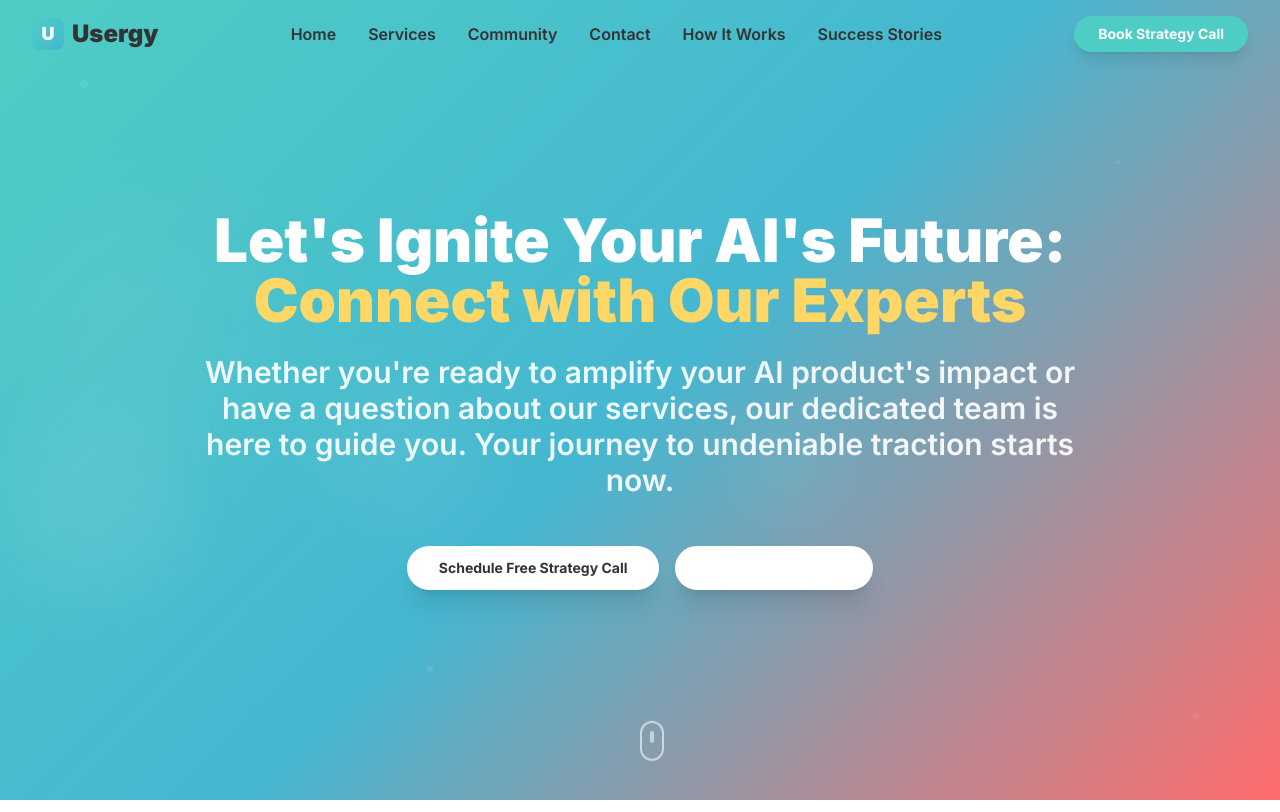
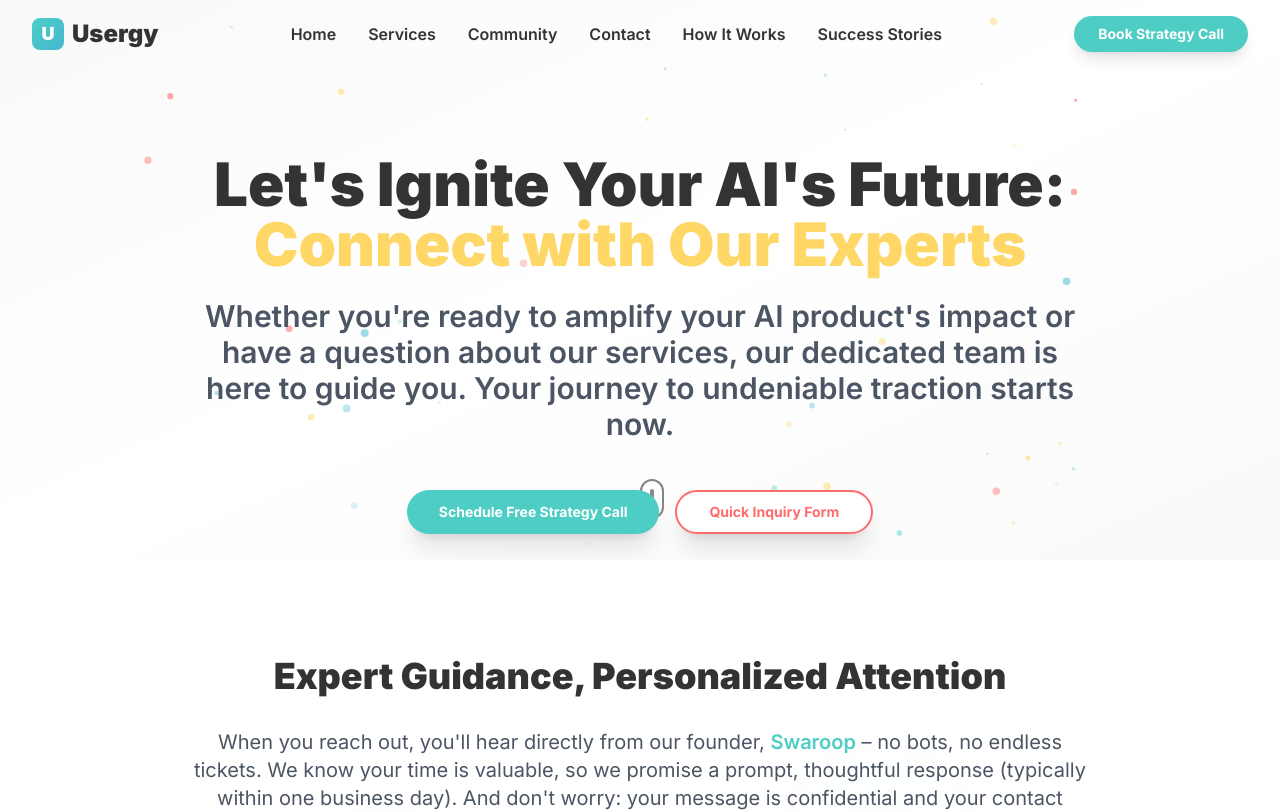
Before and after one commit to UsergyAI/usergyai, a React (Vite) app: page /contact in a window 1280 px wide. Shown: the top 812 px of the page. Built offline with nearby package versions, Linux system fonts and the light colour scheme.

Commit message:
Refactor: Match contact page background to services
Copy the animated background from the services page to the contact page. Remove the existing background from the contact page.

```diff
--- a/src/components/contact/ContactHero.tsx
+++ b/src/components/contact/ContactHero.tsx
@@ -1,8 +1,77 @@
 
-import React from 'react';
+import React, { useState, useEffect, useRef } from 'react';
 import { Button } from '@/components/ui/button';
 
 const ContactHero = () => {
+  const canvasRef = useRef<HTMLCanvasElement>(null);
+
+  useEffect(() => {
+    const canvas = canvasRef.current;
+    if (!canvas) return;
+
+    const ctx = canvas.getContext('2d');
+    if (!ctx) return;
+
+    const resizeCanvas = () => {
+      canvas.width = canvas.offsetWidth;
+      canvas.height = canvas.offsetHeight;
+    };
+
+    resizeCanvas();
+    window.addEventListener('resize', resizeCanvas);
+
+    const particles: Array<{
+      x: number;
+      y: number;
+      vx: number;
+      vy: number;
+      size: number;
+      opacity: number;
+      color: string;
+    }> = [];
+
+    const colors = ['#4ECDC4', '#45B7D1', '#FF6B6B', '#FED766'];
+
+    for (let i = 0; i < 40; i++) {
+      particles.push({
+        x: Math.random() * canvas.width,
+        y: Math.random() * canvas.height,
+        vx: (Math.random() - 0.5) * 0.5,
+        vy: (Math.random() - 0.5) * 0.5,
+        size: Math.random() * 3 + 1,
+        opacity: Math.random() * 0.5 + 0.1,
+        color: colors[Math.floor(Math.random() * colors.length)]
+      });
+    }
+
+    const animate = () => {
+      if (!ctx || !canvas) return;
+      ctx.clearRect(0, 0, canvas.width, canvas.height);
+
+      particles.forEach(particle => {
+        particle.x += particle.vx;
+        particle.y += particle.vy;
+
+        if (particle.x < 0 || particle.x > canvas.width) particle.vx *= -1;
+        if (particle.y < 0 || particle.y > canvas.height) particle.vy *= -1;
+
+        ctx.globalAlpha = particle.opacity;
+        ctx.fillStyle = particle.color;
+        ctx.beginPath();
+        ctx.arc(particle.x, particle.y, particle.size, 0, Math.PI * 2);
+        ctx.fill();
+      });
+
+      requestAnimationFrame(animate);
+    };
+
+    animate();
+
+    return () => {
+      window.removeEventListener('resize', resizeCanvas);
+    };
+  }, []);
+
   const scrollToForm = () => {
     const formElement = document.getElementById('contact-form');
     if (formElement) {
@@ -11,31 +80,21 @@ const ContactHero = () => {
   };
 
   return (
-    <section className="relative min-h-screen flex items-center justify-center gradient-hero overflow-hidden">
-      {/* Dynamic animated background elements - identical to homepage */}
-      <div className="absolute inset-0 opacity-20">
-        <div className="absolute top-1/4 left-1/6 w-64 h-64 bg-white rounded-full blur-3xl animate-float opacity-30"></div>
-        <div className="absolute bottom-1/4 right-1/6 w-48 h-48 bg-white rounded-full blur-2xl animate-pulse opacity-40"></div>
-        <div className="absolute top-1/2 right-1/3 w-32 h-32 bg-white rounded-full blur-xl animate-float opacity-20" style={{ animationDelay: '-3s' }}></div>
-        <div className="absolute bottom-1/3 left-1/4 w-40 h-40 bg-white rounded-full blur-2xl animate-pulse opacity-25" style={{ animationDelay: '-1.5s' }}></div>
-      </div>
-
-      {/* Subtle geometric pattern overlay */}
-      <div className="absolute inset-0 opacity-10">
-        <div className="absolute top-20 left-20 w-2 h-2 bg-white rounded-full animate-pulse"></div>
-        <div className="absolute top-40 right-40 w-1 h-1 bg-white rounded-full animate-pulse" style={{ animationDelay: '-2s' }}></div>
-        <div className="absolute bottom-32 left-1/3 w-1.5 h-1.5 bg-white rounded-full animate-pulse" style={{ animationDelay: '-4s' }}></div>
-        <div className="absolute bottom-20 right-20 w-2 h-2 bg-white rounded-full animate-pulse" style={{ animationDelay: '-1s' }}></div>
-      </div>
+    <section className="relative min-h-[70vh] flex items-center justify-center overflow-hidden bg-gradient-to-br from-usergy-light via-white to-usergy-light pt-28 md:pt-32">
+      <canvas
+        ref={canvasRef}
+        className="absolute inset-0 w-full h-full pointer-events-none"
+        style={{ zIndex: 1 }}
+      />
 
       <div className="container mx-auto px-6 text-center relative z-10">
         <div className="max-w-5xl mx-auto">
-          <h1 className="text-5xl md:text-6xl font-black text-white mb-6 leading-tight animate-fade-in">
+          <h1 className="text-5xl md:text-6xl font-black text-usergy-dark mb-6 leading-tight animate-fade-in">
             Let's Ignite Your AI's Future:<br />
             <span className="text-usergy-gold">Connect with Our Experts</span>
           </h1>
 
-          <p className="text-2xl md:text-3xl font-semibold text-white/90 mb-12 leading-relaxed animate-slide-up max-w-4xl mx-auto">
+          <p className="text-2xl md:text-3xl font-semibold text-gray-600 mb-12 leading-relaxed animate-slide-up max-w-4xl mx-auto">
             Whether you're ready to amplify your AI product's impact or have a question about our services,
             our dedicated team is here to guide you. Your journey to undeniable traction starts now.
           </p>
@@ -43,14 +102,14 @@ const ContactHero = () => {
           <div className="flex flex-col sm:flex-row gap-4 justify-center items-center animate-scale-in">
             <Button
               size="lg"
-              className="bg-white text-usergy-dark hover:bg-gray-100 font-bold px-8 py-4 rounded-full shadow-xl hover:shadow-2xl transform hover:scale-105 transition-all duration-300"
+              className="bg-usergy-turquoise hover:bg-usergy-skyblue text-white font-bold px-8 py-4 rounded-full shadow-xl hover:shadow-2xl transform hover:scale-105 transition-all duration-300"
             >
               Schedule Free Strategy Call
             </Button>
             <Button
               size="lg"
               variant="outline"
-              className="border-2 border-white text-white hover:bg-white hover:text-usergy-dark font-bold px-8 py-4 rounded-full shadow-xl hover:shadow-2xl transform hover:scale-105 transition-all duration-300"
+              className="border-2 border-usergy-coral text-usergy-coral hover:bg-usergy-coral hover:text-white font-bold px-8 py-4 rounded-full shadow-xl hover:shadow-2xl transform hover:scale-105 transition-all duration-300"
               onClick={scrollToForm}
             >
               Quick Inquiry Form
@@ -61,8 +120,8 @@ const ContactHero = () => {
 
       {/* Scroll indicator */}
       <div className="absolute bottom-8 left-1/2 transform -translate-x-1/2 animate-bounce">
-        <div className="w-6 h-10 border-2 border-white/60 rounded-full flex justify-center">
-          <div className="w-1 h-3 bg-white/60 rounded-full mt-2 animate-pulse"></div>
+        <div className="w-6 h-10 border-2 border-usergy-dark/60 rounded-full flex justify-center">
+          <div className="w-1 h-3 bg-usergy-dark/60 rounded-full mt-2 animate-pulse"></div>
         </div>
       </div>
     </section>
```
